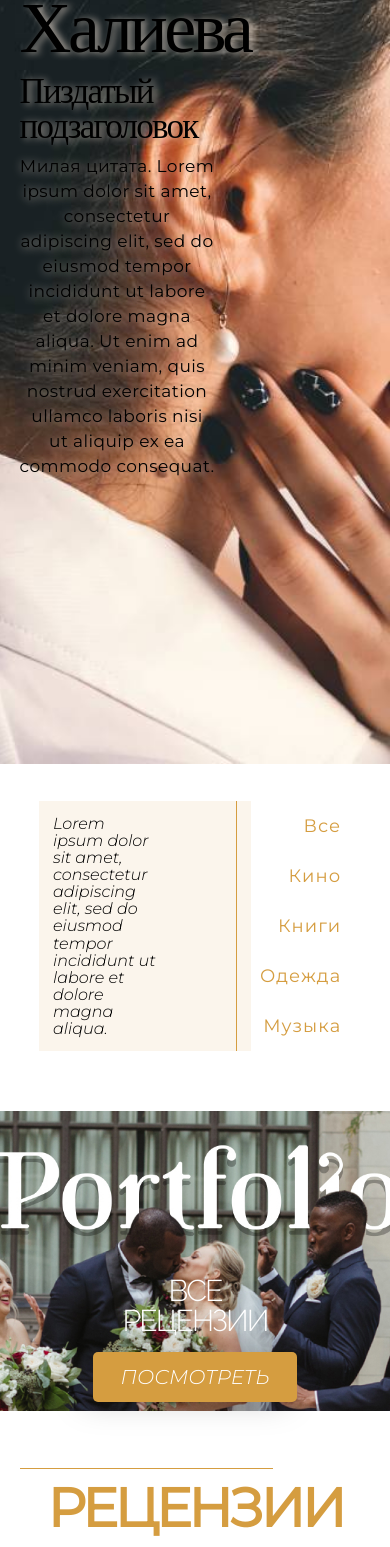
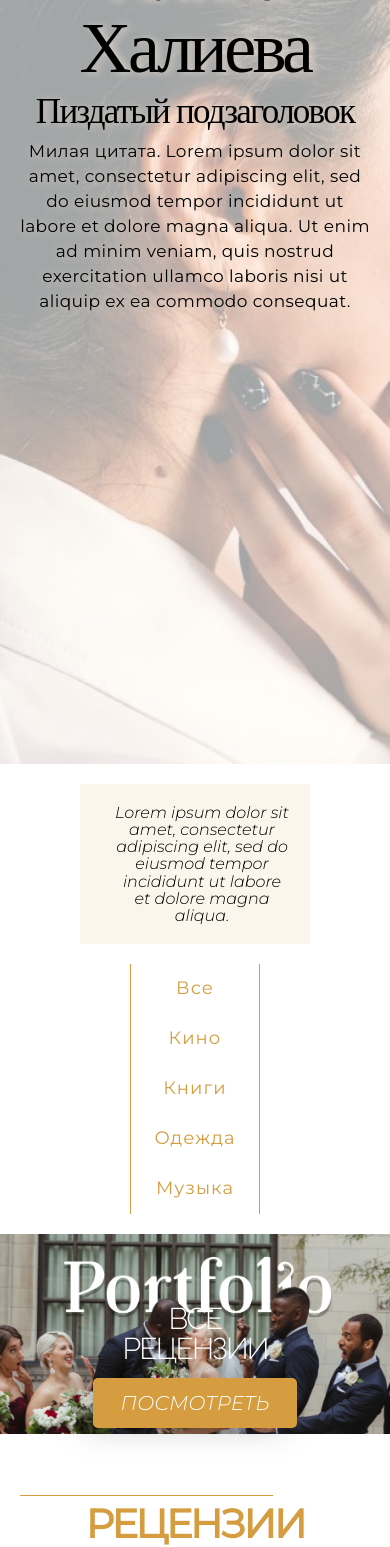
Before and after one commit to varflam/alina-gift, a React (Create React App) app: page / in a window 390 px wide. Shown: the part 80-1627 px from the top of the page. Built offline with nearby package versions, Linux system fonts and the light colour scheme; data requests are answered from the project's data file; a web font is replaced by a local one.

Commit message:
mainPage adaptive mobile added

```diff
--- a/src/features/filters/filters.sass
+++ b/src/features/filters/filters.sass
@@ -22,7 +22,6 @@
 .filter
     font-size: 18px
     line-height: 23px
-    text-align: right
     letter-spacing: 0.06em
     &__link
         color: $orange
@@ -34,3 +33,14 @@
             color: #000000
             &:hover
                 color: $orange
+
+@media (max-width: 663px)
+    .filters
+        &::before
+            position: absolute
+            content: ''
+            top: 0
+            right: -30%
+            background: $orange
+            height: 100%
+            width: 1px
--- a/src/features/navigation/navigation.sass
+++ b/src/features/navigation/navigation.sass
@@ -48,7 +48,7 @@
         padding: 25px
         height: 100vh
         background-color: $light-gray
-        box-shadow: -3px -3px 10px $dark-gray
+        box-shadow: -3px -3px 10px $orange
         transition: right .5s
         z-index: 5
         &_active
--- a/src/features/pages/mainPage/mainPage.sass
+++ b/src/features/pages/mainPage/mainPage.sass
@@ -31,7 +31,7 @@
             max-width: 70%
             background: $cream
 
-@media (max-width: 768px)
+@media (max-width: 1024px)
     .promo
         background: none
         padding: 0
@@ -43,16 +43,48 @@
             background: url('../../../assets/mainPage/alinabg.jpg') #edded1 right top / cover no-repeat
             padding-left: 5vw
         &__title
-            width: 50vw
+            max-width: 50vw
             margin-bottom: 10px
             text-shadow: 4px 1px 7px rgba(237,222,209,0.7)
         &__descr
-            width: 50vw
+            max-width: 50vw
             font-size: 17px
             line-height: 25px
         &__menu-wrapper
             width: 100vw
             padding: 37px 25% 60px 39px
+
+@media (max-width: 663px)
+    .promo
+        &__wrapper
+            max-width: 100vw
+            text-align: center
+        &__info
+            background: linear-gradient(0deg, rgba(255, 255, 255, 0.6), rgba(255, 255, 255, 0.6)), url('../../../assets/mainPage/alinabg.jpg') #edded1 right top / cover no-repeat
+            padding: 20px
+        &__title, &__descr
+            max-width: 100vw
+        &__menu-wrapper
+            flex-direction: column
+            align-items: center
+            padding: 20px 60px
+        &__quote__wrapper
+            max-width: 85%
+            padding: 20px
+            margin-bottom: 20px
+        &__quote
+            max-width: 100%
+
+@media (max-width: 375px)
+    .promo
+        h1.promo__title
+            font-size: 55px
+        h2.promo__title
+            text-align: right
+            font-size: 28px
+        &__descr
+            font-size: 16px
+            line-height: 21px
 
 .reviews
     padding-bottom: 30px
@@ -162,3 +194,21 @@
                 top: 3%
             &__title
                 font-size: 20px
+
+@media (max-width: 500px)
+    .reviews
+        &__all
+            height: 200px
+        &__title
+            bottom: 35%
+        &__taste__title
+            font-size: 40px
+            margin-bottom: 30px
+            padding-bottom: 20px
+            span
+                font-size: 14px
+                right: 10%
+        &__item
+            max-width: 85%
+            &__descr
+                font-size: 15px
```
